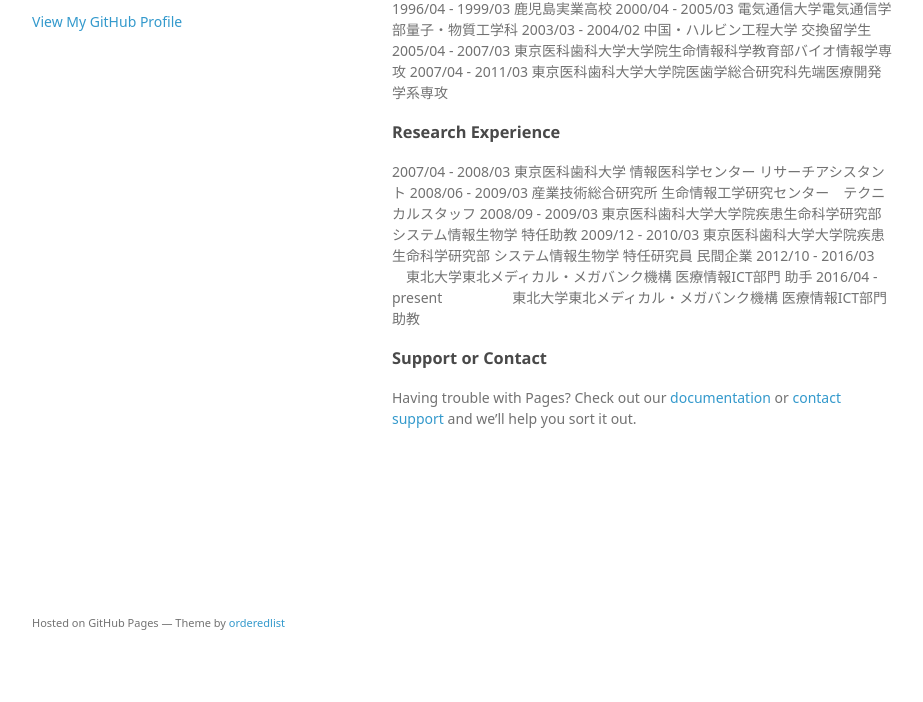
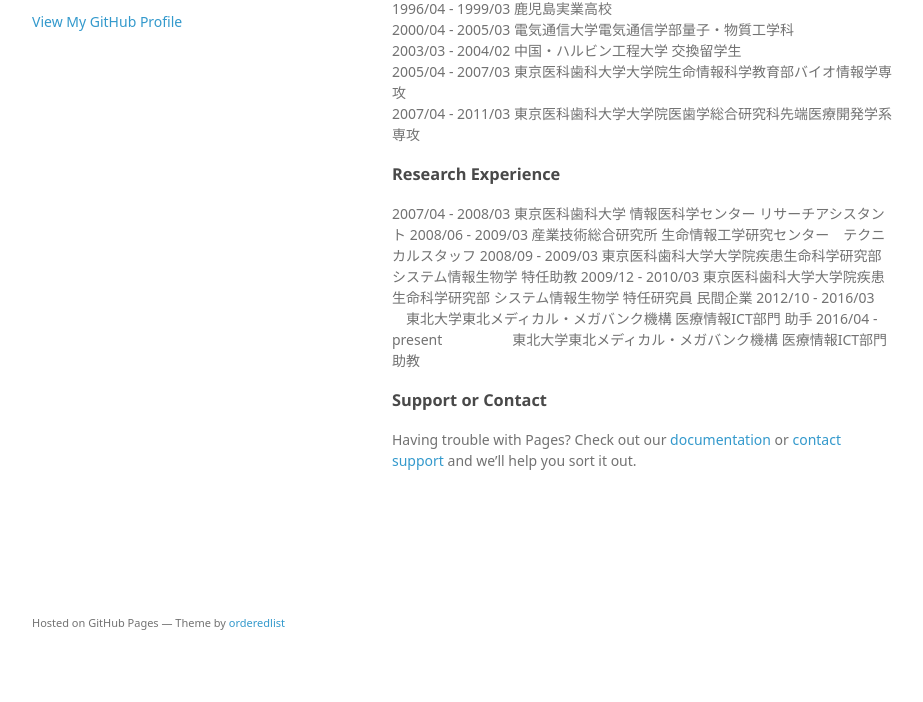
Before and after one commit to snagaie/nagaie.github.io, a plain HTML site: page index.html in a window 1280 px wide. Shown: the part 98-800 px from the top of the page, without its empty margins (178-1101 px from the left). Drawn offline with Linux system fonts and the light colour scheme; a web font is replaced by a local one.

```diff
--- a/index.html
+++ b/index.html
@@ -26,10 +26,10 @@
         <h3>
 <a id="education" class="anchor" href="#education" aria-hidden="true"><span aria-hidden="true" class="octicon octicon-link"></span></a>Education</h3>
 
-<p>1996/04 - 1999/03  鹿児島実業高校
-2000/04 - 2005/03  電気通信大学電気通信学部量子・物質工学科
-2003/03 - 2004/02  中国・ハルビン工程大学 交換留学生
-2005/04 - 2007/03  東京医科歯科大学大学院生命情報科学教育部バイオ情報学専攻
+<p>1996/04 - 1999/03  鹿児島実業高校<br>
+2000/04 - 2005/03  電気通信大学電気通信学部量子・物質工学科<br>
+2003/03 - 2004/02  中国・ハルビン工程大学 交換留学生<br>
+2005/04 - 2007/03  東京医科歯科大学大学院生命情報科学教育部バイオ情報学専攻<br>
 2007/04 - 2011/03  東京医科歯科大学大学院医歯学総合研究科先端医療開発学系専攻 </p>
 
 <h3>
--- a/params.json
+++ b/params.json
@@ -1,6 +1,6 @@
 {
   "name": "Holysheng.GitHub.io",
   "tagline": "",
-  "body": "### Education\r\n1996/04 - 1999/03  鹿児島実業高校\r\n2000/04 - 2005/03  電気通信大学電気通信学部量子・物質工学科\r\n2003/03 - 2004/02  中国・ハルビン工程大学 交換留学生\r\n2005/04 - 2007/03  東京医科歯科大学大学院生命情報科学教育部バイオ情報学専攻\r\n2007/04 - 2011/03  東京医科歯科大学大学院医歯学総合研究科先端医療開発学系専攻 \r\n\r\n### Research Experience\r\n2007/04 - 2008/03  東京医科歯科大学 情報医科学センター リサーチアシスタント\r\n2008/06 - 2009/03  産業技術総合研究所 生命情報工学研究センター　テクニカルスタッフ\r\n2008/09 - 2009/03  東京医科歯科大学大学院疾患生命科学研究部 システム情報生物学 特任助教\r\n2009/12 - 2010/03  東京医科歯科大学大学院疾患生命科学研究部 システム情報生物学 特任研究員\r\n民間企業\r\n2012/10 - 2016/03  　東北大学東北メディカル・メガバンク機構 医療情報ICT部門 助手\r\n2016/04 - present　　　　　東北大学東北メディカル・メガバンク機構 医療情報ICT部門 助教\r\n\r\n### Support or Contact\r\nHaving trouble with Pages? Check out our [documentation](https://help.github.com/pages) or [contact support](https://github.com/contact) and we’ll help you sort it out.\r\n",
+  "body": "### Education\r\n1996/04 - 1999/03  鹿児島実業高校   \r\n2000/04 - 2005/03  電気通信大学電気通信学部量子・物質工学科   \r\n2003/03 - 2004/02  中国・ハルビン工程大学 交換留学生   \r\n2005/04 - 2007/03  東京医科歯科大学大学院生命情報科学教育部バイオ情報学専攻   \r\n2007/04 - 2011/03  東京医科歯科大学大学院医歯学総合研究科先端医療開発学系専攻 \r\n\r\n### Research Experience\r\n2007/04 - 2008/03  東京医科歯科大学 情報医科学センター リサーチアシスタント\r\n2008/06 - 2009/03  産業技術総合研究所 生命情報工学研究センター　テクニカルスタッフ\r\n2008/09 - 2009/03  東京医科歯科大学大学院疾患生命科学研究部 システム情報生物学 特任助教\r\n2009/12 - 2010/03  東京医科歯科大学大学院疾患生命科学研究部 システム情報生物学 特任研究員\r\n民間企業\r\n2012/10 - 2016/03  　東北大学東北メディカル・メガバンク機構 医療情報ICT部門 助手\r\n2016/04 - present　　　　　東北大学東北メディカル・メガバンク機構 医療情報ICT部門 助教\r\n\r\n### Support or Contact\r\nHaving trouble with Pages? Check out our [documentation](https://help.github.com/pages) or [contact support](https://github.com/contact) and we’ll help you sort it out.\r\n",
   "note": "Don't delete this file! It's used internally to help with page regeneration."
 }
```
